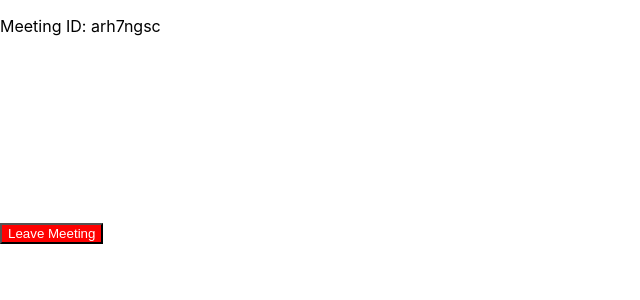
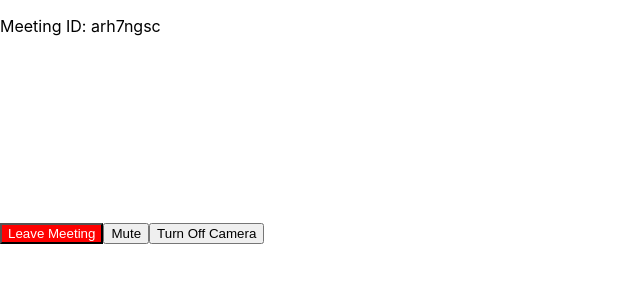
Before and after one commit to riddhi010/skillswap, a React (Create React App) app in the folder client/: page /live in a window 1280 px wide. Both pictures are taken after typing "Sample" into the empty fields and a click on the button "Create Meeting". Shown: the top 300 px of the page, without its empty margins (0-640 px from the left). Built offline with nearby package versions, Linux system fonts and the light colour scheme; no server answers.

Commit message:
Update LiveSession.js

```diff
--- a/client/src/components/LiveSession.js
+++ b/client/src/components/LiveSession.js
@@ -9,6 +9,8 @@ const LiveSession = () => {
   const [roomId, setRoomId] = useState("");
   const [inputRoomId, setInputRoomId] = useState("");
   const [inCall, setInCall] = useState(false);
+  const [isMicOn, setIsMicOn] = useState(true);
+  const [isCamOn, setIsCamOn] = useState(true);
 
   const localRef = useRef(null);
   const remoteRef = useRef(null);
@@ -156,6 +158,24 @@ const LiveSession = () => {
   setInCall(false);
 };
 
+  const toggleMic = () => {
+  if (localStream.current) {
+    localStream.current.getAudioTracks().forEach(track => {
+      track.enabled = !track.enabled;
+    });
+    setIsMicOn(prev => !prev);
+  }
+};
+
+const toggleCamera = () => {
+  if (localStream.current) {
+    localStream.current.getVideoTracks().forEach(track => {
+      track.enabled = !track.enabled;
+    });
+    setIsCamOn(prev => !prev);
+  }
+};
+
   return (
     <div>
       {!inCall ? (
@@ -180,6 +200,12 @@ const LiveSession = () => {
 <button onClick={leaveCall} style={{ background: "red", color: "white" }}>
   Leave Meeting
 </button>
+    <button onClick={toggleMic}>
+  {isMicOn ? "Mute" : "Unmute"}
+</button>
+<button onClick={toggleCamera}>
+  {isCamOn ? "Turn Off Camera" : "Turn On Camera"}
+</button>
 
         </div>
       )}
```
